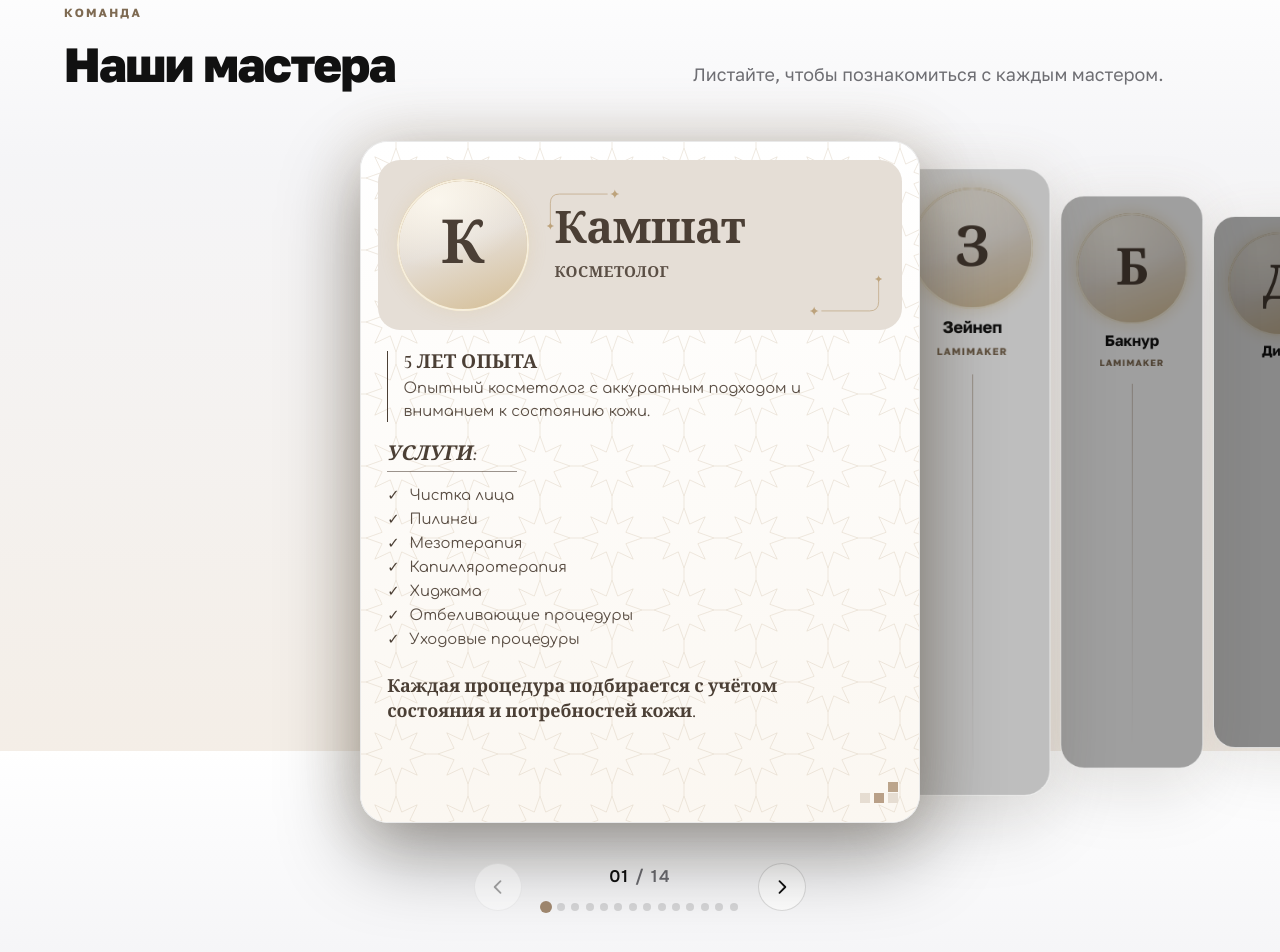
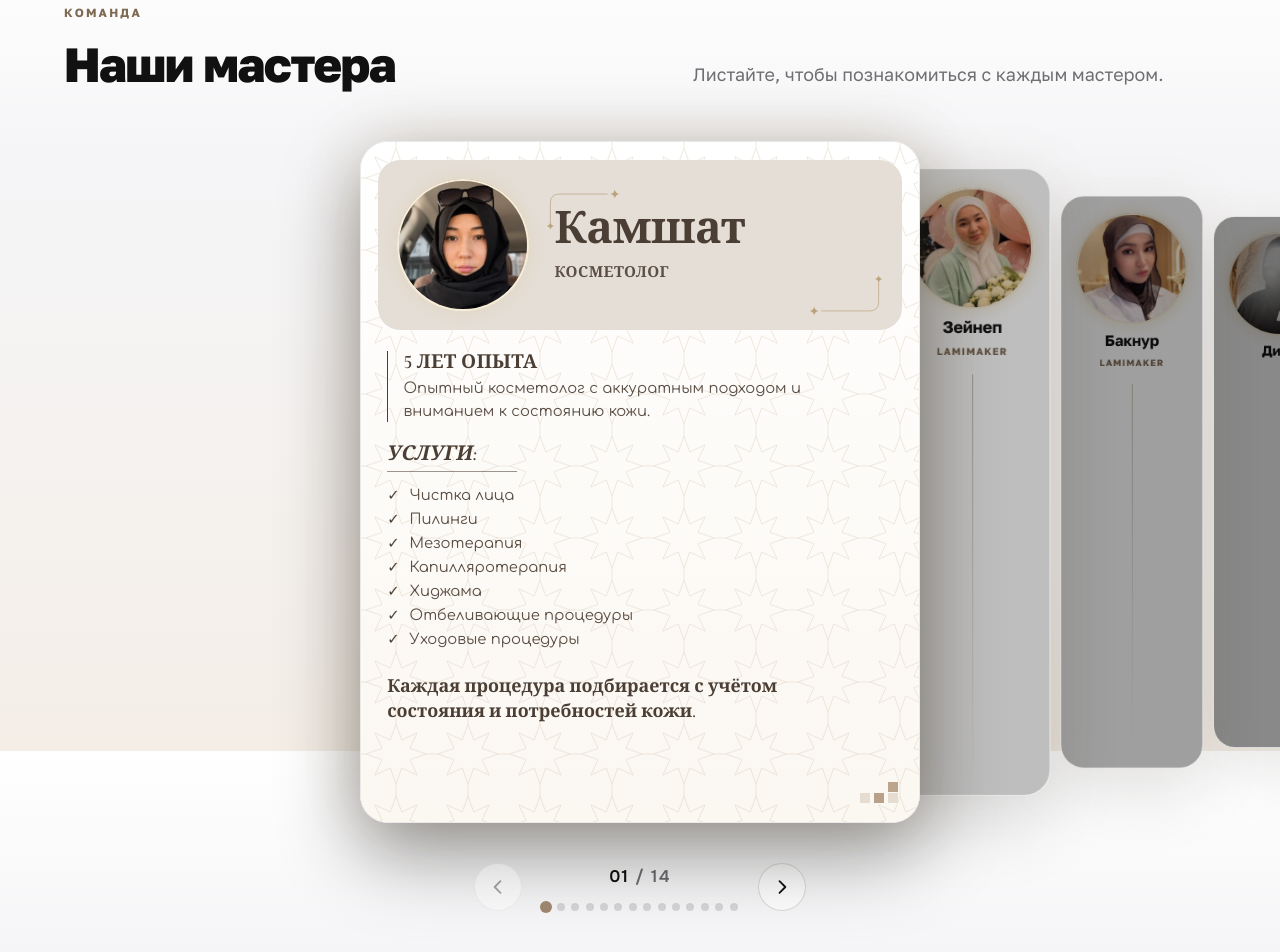
Before and after one commit to halalbeauty/halalbeauty.github.io, a plain HTML site: page index.html in a window 1280 px wide. Shown: the part 6449-7401 px from the top of the page. Drawn offline with nearby package versions, Linux system fonts and the light colour scheme.

Commit message:
Add masters photos
14 фото мастеров в images/masters/ (jpg). В PHOTO_EXT jpg первым,
чтобы не плодить лишние запросы 404.

Co-Authored-By: Claude Sonnet 5.5 <noreply@anthropic.com>

```diff
--- a/index.html
+++ b/index.html
@@ -14,7 +14,7 @@
 <link rel="preconnect" href="https://fonts.googleapis.com">
 <link rel="preconnect" href="https://fonts.gstatic.com" crossorigin>
 <link rel="stylesheet" href="https://fonts.googleapis.com/css2?family=Golos+Text:wght@400;500;600;700;800;900&family=Onest:wght@300;400;500;600&display=swap">
-<link rel="stylesheet" href="styles.css?v=20261116e">
+<link rel="stylesheet" href="styles.css?v=20261116f">
 <script>document.documentElement.classList.add('js');</script>
 </head>
 <body>
@@ -1520,6 +1520,6 @@
   </div>
 </footer>
 <!-- BUILD:END -->
-<script src="script.js?v=20261116e"></script>
+<script src="script.js?v=20261116f"></script>
 </body>
 </html>
--- a/script.js
+++ b/script.js
@@ -448,11 +448,11 @@
   }
 
   /* ---------- Фото ----------
-     Файл images/masters/<имя>.<webp|png|jpg> подключается сам, по имени из поля photo
+     Файл images/masters/<имя>.<jpg|png|webp> подключается сам, по имени из поля photo
      (kamshat.jpg → kamshat). Расширения проверяются по очереди; какое подошло у предыдущего
      мастера, пробуется первым, чтобы не плодить лишние запросы. Нет файла — заглушка с буквой.
      Ищем только у тех, кто попал в видимую зону ряда. */
-  var PHOTO_EXT = ['webp', 'png', 'jpg'];
+  var PHOTO_EXT = ['jpg', 'png', 'webp'];     // все текущие фото — jpg; остальные форматы — запасные
   var rings = [];                                   // у каждого мастера два кольца: свёрнутая и раскрытая карточки
 
   function ring(m, mini, i) {
```
Also changed, not shown: images/masters/aigul.jpg (added), images/masters/asel.jpg (added), images/masters/asem.jpg (added), images/masters/baknur.jpg (added), images/masters/balym.jpg (added), images/masters/dilya.jpg (added), images/masters/gulzara.jpg (added), images/masters/kamshat.jpg (added), images/masters/karina.jpg (added), images/masters/leyla.jpg (added), images/masters/rabiya.jpg (added), images/masters/sabina.jpg (added), images/masters/saltanat.jpg (added), images/masters/zeynep.jpg (added).
